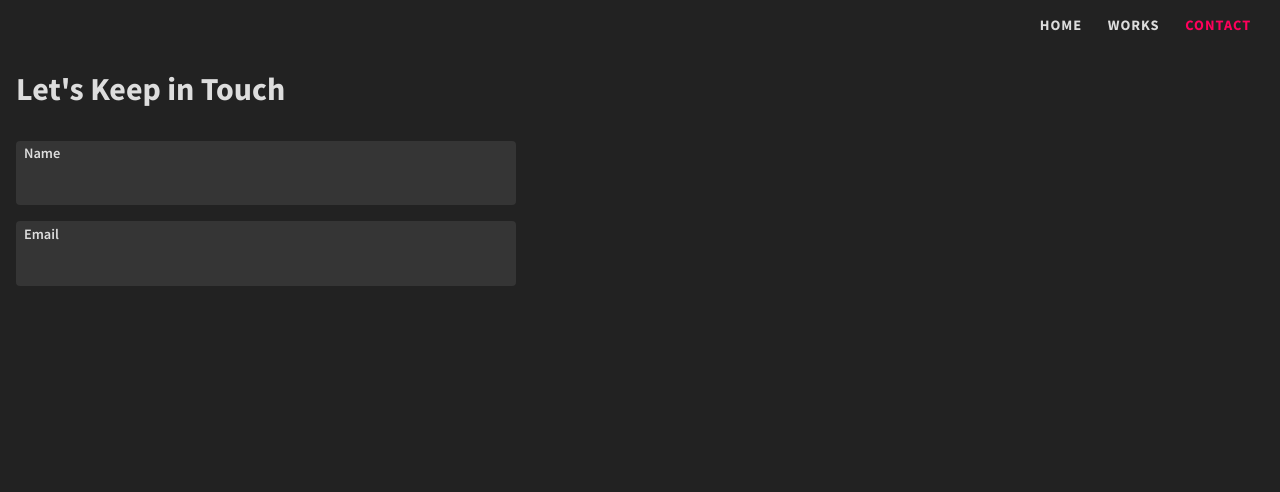
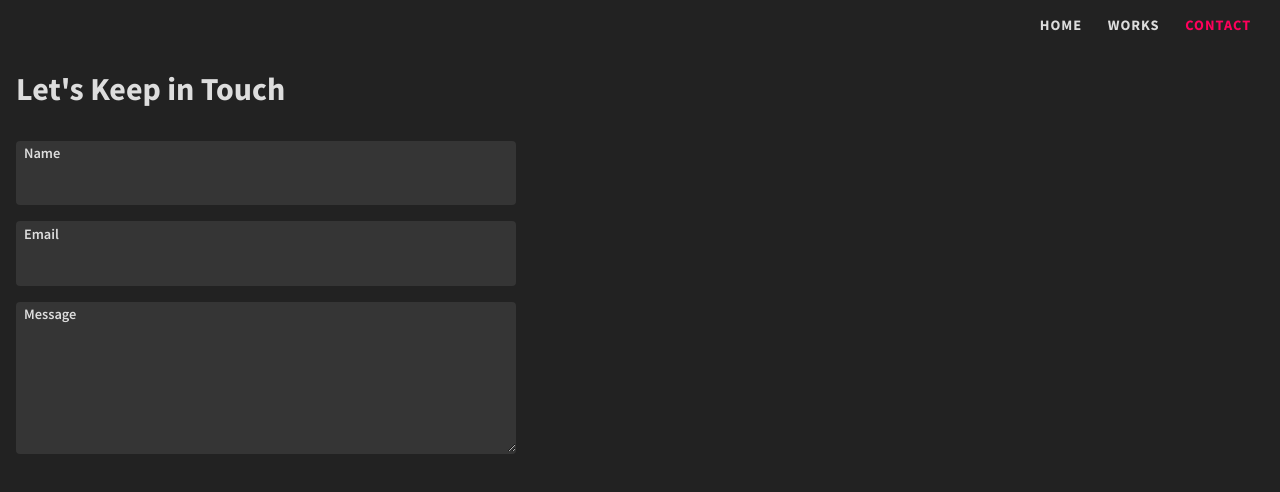
Before and after one commit to mani-barathi/mezelf, a Next.js app: page /contact in a window 1280 px wide. Shown: the top 492 px of the page. Built offline with nearby package versions, Linux system fonts and the light colour scheme.

Commit message:
added textarea using styled components

```diff
--- a/pages/contact.js
+++ b/pages/contact.js
@@ -11,11 +11,15 @@ export default function contact() {
                     <Form autoComplete="off">
                         <FormGroup>
                             <label htmlFor="name">Name</label>
-                            <FormInput type="text" name="name" id="" required />
+                            <FormInput type="text" name="name" id="name" required />
                         </FormGroup>
                         <FormGroup>
                             <label htmlFor="email">Email</label>
-                            <FormInput type="text" name="email" id="" required />
+                            <FormInput type="text" name="email" id="email" required />
+                        </FormGroup>
+                        <FormGroup>
+                            <label htmlFor="email">Message</label>
+                            <FormInput as="textarea" rows="5" type="text" name="message" id="email" required />
                         </FormGroup>
                     </Form>
                 </div>
--- a/styles/Form.js
+++ b/styles/Form.js
@@ -29,6 +29,22 @@ const FormInput = styled.input`
     border-radius:3px;
     background-color:transparent;
     color:var(--textGrey);
+    width:100%;
+    resize:vertical;
+    scrollbar-width: thin;
+    &::-webkit-scrollbar-track {
+        -webkit-box-shadow: inset 0 0 6px rgba(0, 0, 0, 0.3);
+        background-color: var(--darkBg);
+      }
+
+    &::-webkit-scrollbar {
+        width: 5px;
+        background-color: #6B6969;
+    }
+
+    &::-webkit-scrollbar-thumb {
+        background-color: #6B6969;
+    }
 `
 
 export {
```
